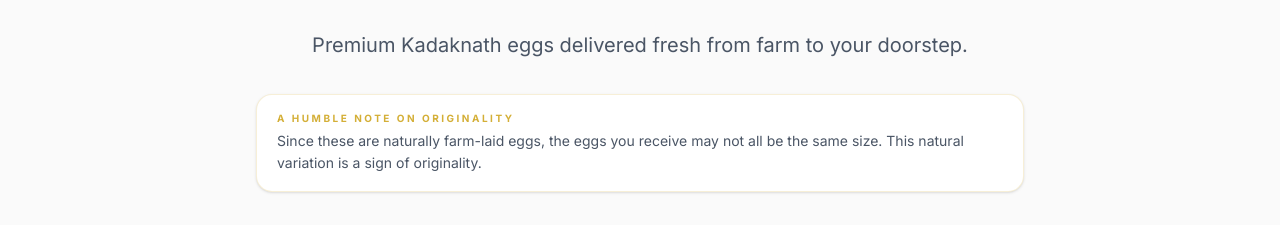
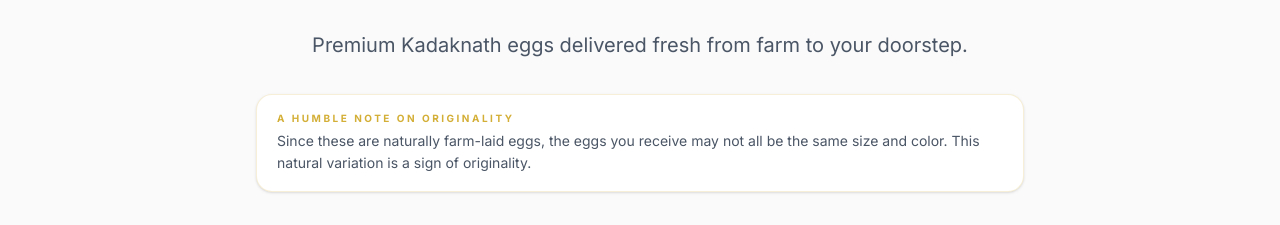
Before and after one commit to Amaans04/kadaknath-eggs, a React (Vite) app: page / in a window 1280 px wide. Shown: the part 6462-6687 px from the top of the page. Built offline with nearby package versions, Linux system fonts and the light colour scheme.

Commit message:
txt changes

```diff
--- a/src/components/ProductPackSection.tsx
+++ b/src/components/ProductPackSection.tsx
@@ -49,7 +49,7 @@ export const ProductPackSection = () => {
               A humble note on originality
             </p>
             <p className="text-xs md:text-sm text-gray-600 leading-relaxed">
-              Since these are naturally farm-laid eggs, the eggs you receive may not all be the same size. This natural
+              Since these are naturally farm-laid eggs, the eggs you receive may not all be the same size and color. This natural
               variation is a sign of originality.
             </p>
           </div>
```
